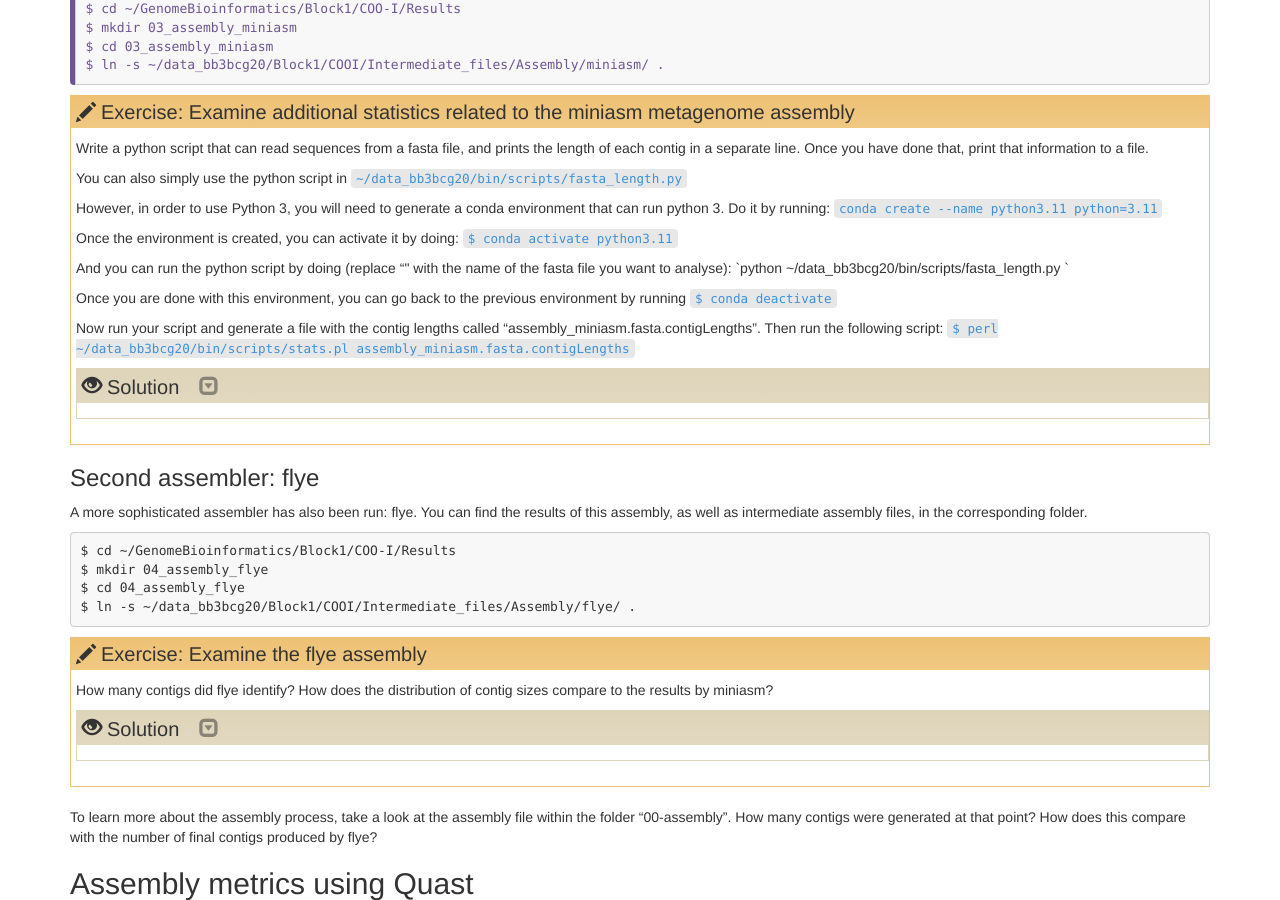
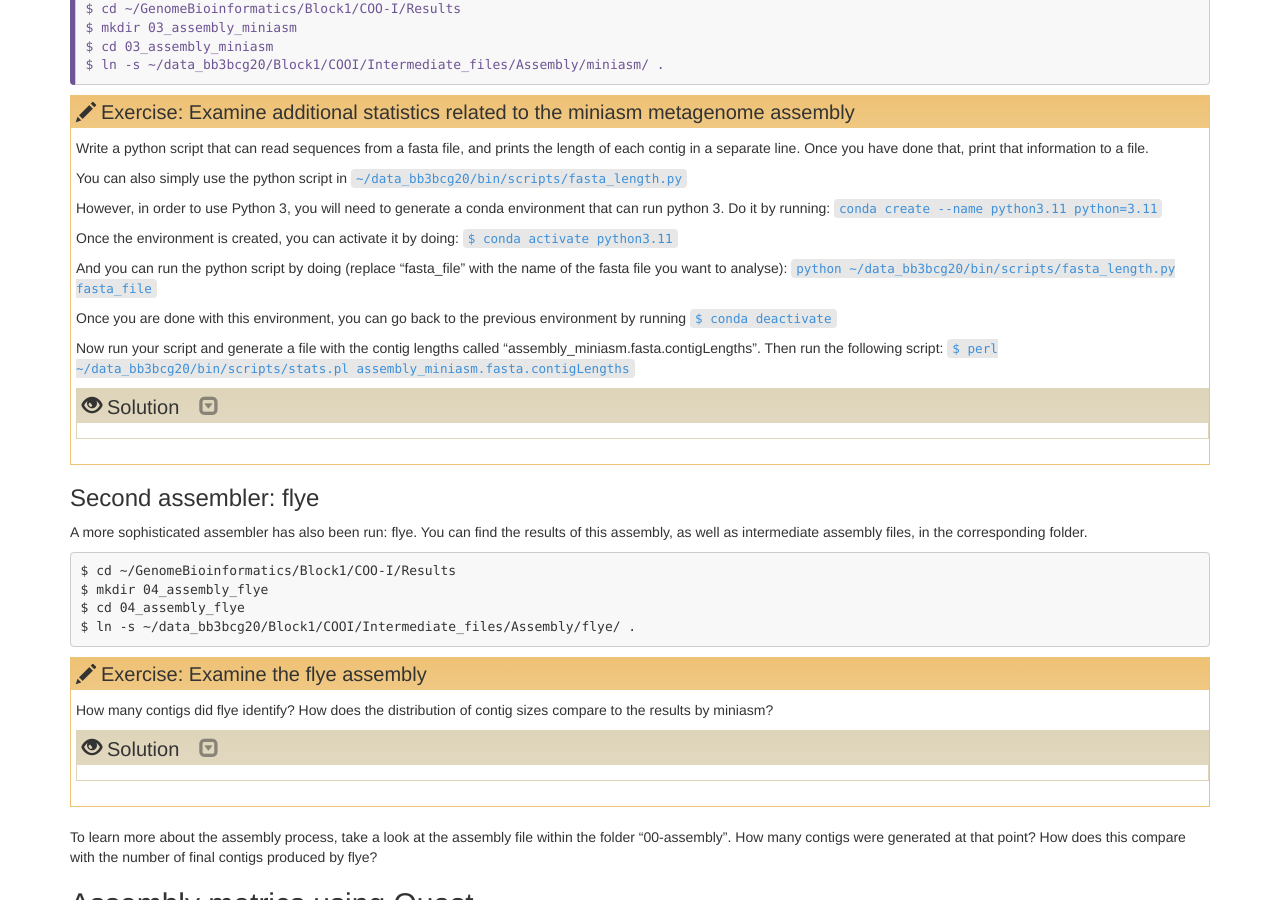
Before and after one commit to TeamMGE/GenomeBioinformaticsCourse, a Jekyll site: the page built from _episodes/13-COOI.md, in a window 1280 px wide and 900 px high, scrolled down 839 px. Built offline with Jekyll 4.4.1, drawn with Linux system fonts in a browser that asks for light colours.

Commit message:
Update 13-COOI.md

```diff
--- a/_episodes/13-COOI.md
+++ b/_episodes/13-COOI.md
@@ -68,8 +68,8 @@ $ ln -s ~/data_bb3bcg20/Block1/COOI/Intermediate_files/Assembly/miniasm/ .
 > Once the environment is created, you can activate it by doing:
 > `$ conda activate python3.11`
 >
-> And you can run the python script by doing (replace "<fasta_file>" with the name of the fasta file you want to analyse):
-> `python ~/data_bb3bcg20/bin/scripts/fasta_length.py <fasta_file>`
+> And you can run the python script by doing (replace "fasta_file" with the name of the fasta file you want to analyse):
+> `python ~/data_bb3bcg20/bin/scripts/fasta_length.py fasta_file`
 >
 > Once you are done with this environment, you can go back to the previous environment by running
 > `$ conda deactivate`
```
